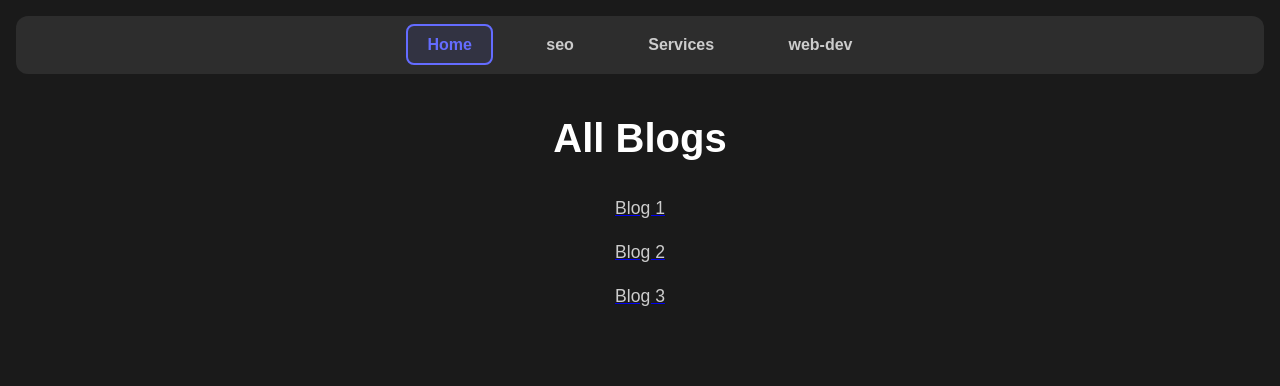
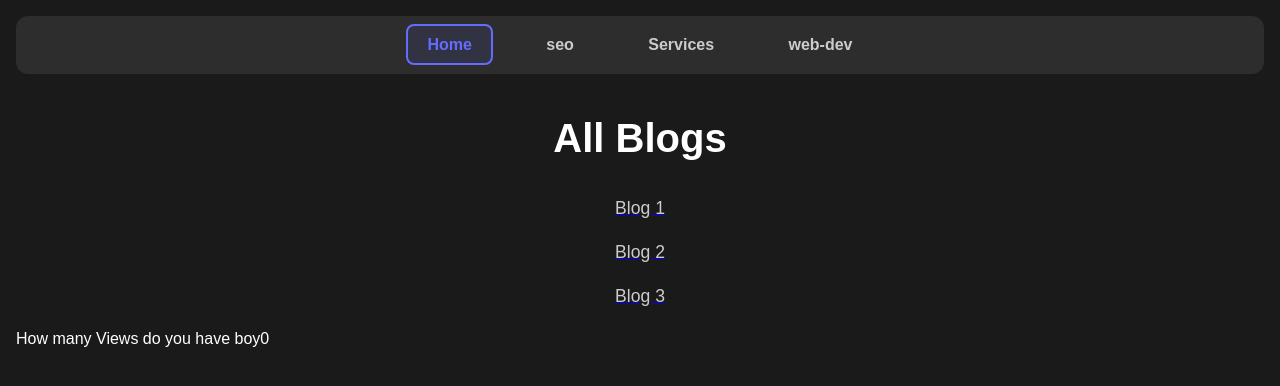
Before and after one commit to Jaivardhan7773/NextJs, a Next.js app: page /blogs in a window 1280 px wide. Shown: the top 386 px of the page. Built offline with nearby package versions, Linux system fonts and the light colour scheme.

Commit message:
client components vs server components

```diff
--- a/app/blogs/page.js
+++ b/app/blogs/page.js
@@ -1,16 +1,56 @@
+'use client';
+
+//we should always use 'use client' at the top of the file to make it a client component
+//this will make the component a client component and it will be rendered on the client side
+//and we can also import it to the parent component
+//if we don't use 'use client' at the top of the file, it will be treated as a server component by default
+
 import Link from "next/link";
+import { use, useState } from "react";
 
-export const metadata = {
-  title: "Blogs",
-};
+// export const metadata = {
+//   title: "Blogs",
+// };
 
-export default async function Blogs() {
+export default function Blogs() {
+const [viewCount , setViewCount] =  useState(0)
+
+  {/* client components vs server components */ }
+  // server components are rendered on the server and sent to the client as HTML
+  // client components are rendered on the client and serve as interactive components
+
+  //as we know client components are rendered on both client and server side so directly using localstorage in console can gave errror
+  //because localstorage is not available on server side
+  // so we can check if localstorage is available or not before using it
+  //  if(typeof localStorage !== 'undefined'){
+  //   console.log(localStorage)
+  //  }
+
+  //and the same goes for window object
+  //   if(typeof window !== 'undefined'){
+  //   console.log(window)
+  //  }
+
+
+  console.log('Blogs page rendered on the client side');
   return (
     <>
       <h1>All Blogs</h1>
       <Link href={'/blogs/1'}><p>Blog 1</p></Link>
-            <Link href={'/blogs/2'}><p>Blog 2</p></Link>
+      <Link href={'/blogs/2'}><p>Blog 2</p></Link>
       <Link href={'/blogs/3'}><p>Blog 3</p></Link>
+
+
+      {/* client components vs server components */}
+
+
+
+      <div onClick={() => {
+        setViewCount(viewCount + 1);
+      }}>
+        How many Views do you have boy
+        {viewCount}
+      </div>
 
     </>
   );
```
